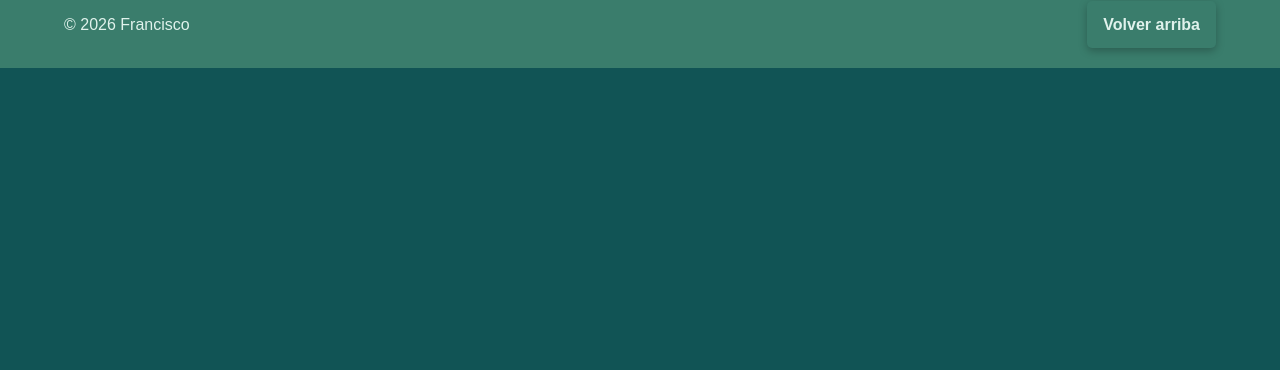
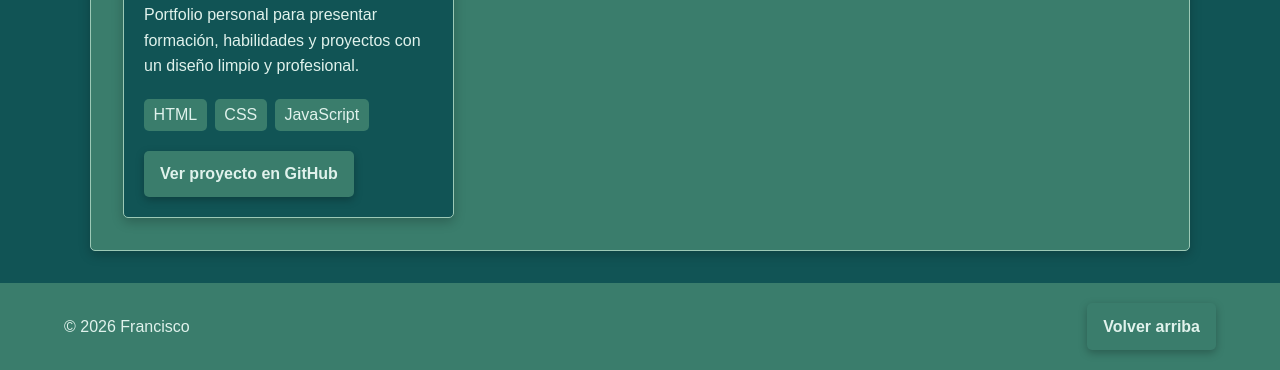
Before and after one commit to FranGuerreroH/pagina-personal, a website: page site/proyectos.html in a window 1280 px wide. Shown: the part 645-1015 px from the top of the page. Before the commit the page ends 800 px from the top, so only its background shows below. Drawn offline with Linux system fonts and the light colour scheme.

Commit message:
Añadido nuevo proyecto y cambiado acento

```diff
--- a/site/css/estilos.css
+++ b/site/css/estilos.css
@@ -3,7 +3,7 @@
   --color-secundario: #3A7D6C;
   --color-fondo: #115455;
   --color-texto: #E0F2EC;
-  --color-acento: #F4A261;
+  --color-acento: #A8BED1;
   color-scheme: light;
 }
 
--- a/site/proyectos.html
+++ b/site/proyectos.html
@@ -62,6 +62,17 @@
             </ul>
             <a class="boton-enlace" href="https://github.com/FranGuerreroH/SDAW_8291" target="_blank" rel="noopener noreferrer">Ver proyecto en GitHub</a>
           </article>
+
+          <article class="proyecto">
+            <h2>pagina-personal</h2>
+            <p>Portfolio personal para presentar formación, habilidades y proyectos con un diseño limpio y profesional.</p>
+            <ul class="tecnologias">
+              <li>HTML</li>
+              <li>CSS</li>
+              <li>JavaScript</li>
+            </ul>
+            <a class="boton-enlace" href="https://github.com/FranGuerreroH/pagina-personal" target="_blank" rel="noopener noreferrer">Ver proyecto en GitHub</a>
+          </article>
         </div>
       </section>
     </main>
```
Also changed, not shown: tests/contenido.test.mjs (+5 -1 lines), tests/perfil.mjs (+2 -2 lines).
